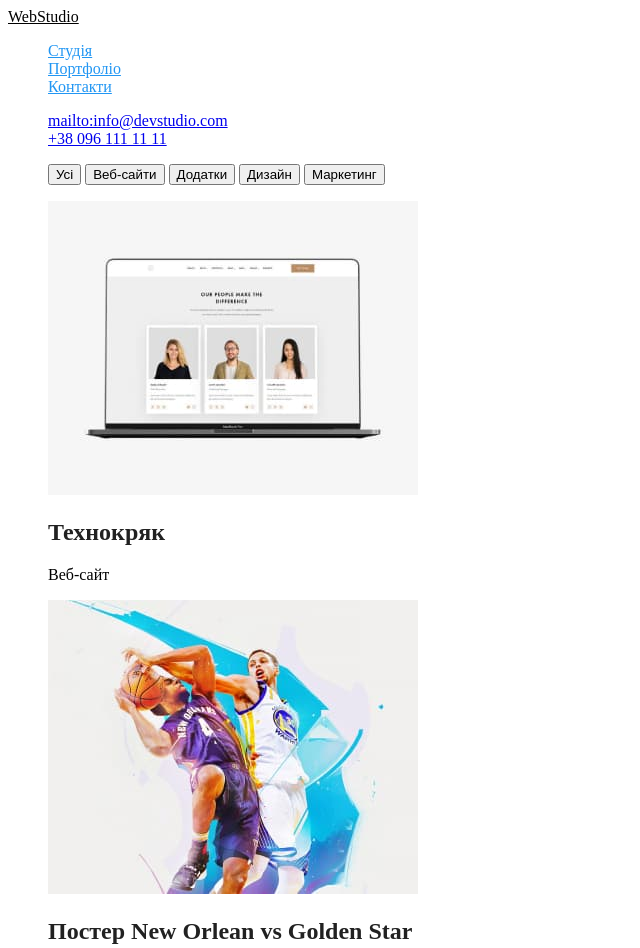
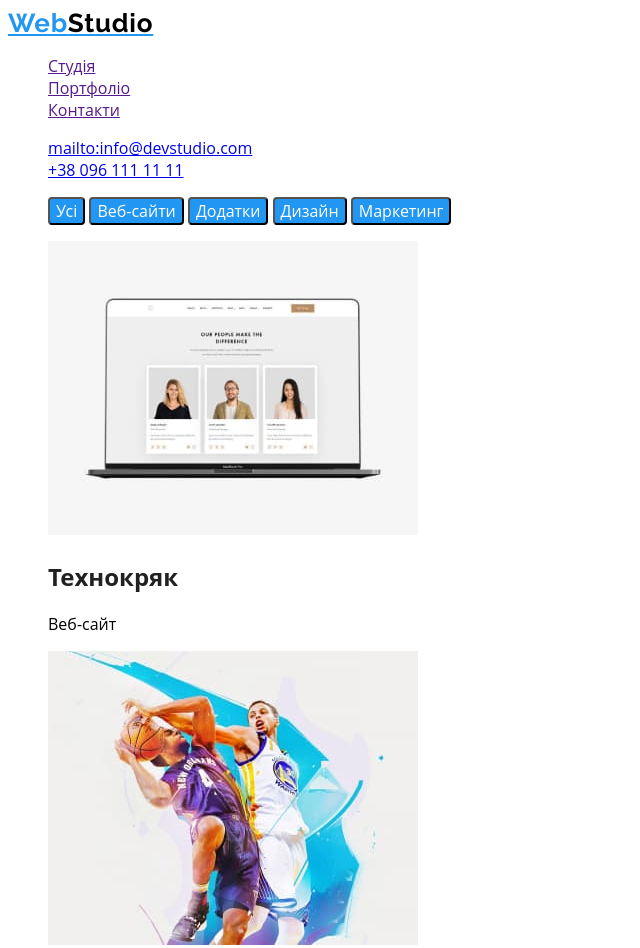
Before and after one commit to YuraRomanenko/goit-markup-hw-02, a plain HTML site: page portfolio.html in a window 1280 px wide. Shown: the top 948 px of the page, without its empty margins (0-640 px from the left). Drawn offline with Linux system fonts and the light colour scheme.

Commit message:
Стили хедер

```diff
--- a/css/styles.css
+++ b/css/styles.css
@@ -5,7 +5,13 @@
     --primary-bg-color:#F5F5F5;
 }
 body {
-    background-color  #F5F5F5;
+    background-color:white;
+    font-family:"Open Sans",Verdana,sans-serif;
+}
+/* ---------header--------- */
+
+.nav .link {
+    color: #2196F3;
 }
 ul {
     list-style: none;
@@ -19,27 +25,51 @@ ul {
  /* акцент #2196F3 */
 
 .logo {
-      color:#000000;
+font-family: 'Raleway';
+font-style: normal;
+font-weight: 700;
+font-size: 26px;
+line-height: 31px;
+letter-spacing: 0.03em;
+color: #2196F3;
+
 }
-.logo:hover {
-    color: #2196F3;
+.logo-header {
+    color:#000000;
+    ;
 }
 /* site nav Навигация*/
 
-.site-nav .link {
-      color: #2196F3;
-}
+
 /* sektion portfolio */
 
 .site-nav .link:hover,
 .site-nav .link:focus {
     color: #000000;
 }
+
+/* Специализация */
+
+
+
+
 .section-title {
     color:#212121 ;
 }
+
+
 /* button */
-.button {
-    color: var(--title-text-color);
-    background-color: var(--primary-bg-color);
-}
+.button.hover{
+    color:  #FFFFFF;
+    background-color:#2196F3;
+    border-radius: 4px;
+    cursor: pointer;
+    font-family: inherit;
+    font-size: 16px;
+  }
+
+  .background {
+    color: #FFFFFF;
+    background-color:#2F303A;
+    background: clip 1600px;
+  }
--- a/portfolio.html
+++ b/portfolio.html
@@ -1,41 +1,41 @@
 <!DOCTYPE html>
 <html lang="uk">
 <head>
-
     <meta charset="UTF-8">
     <meta http-equiv="X-UA-Compatible" content="IE=edge">
     <meta name="viewport" content="width=device-width, initial-scale=1.0">
     <title>Document</title>
+    <link rel="preconnect" href="https://fonts.googleapis.com">
+<link rel="preconnect" href="https://fonts.gstatic.com" crossorigin>
+<link href="https://fonts.googleapis.com/css2?family=Raleway:wght@700&family=Roboto:wght@400;500;700&display=swap" rel="stylesheet">
     <link rel="stylesheet" href="./css/styles.css">
 </head>
 <body class="page">
     <!--Навигация-->
     <header>
         <nav>
-            <a href="./index.html" class="logo">
-                WebStudio
-            </a>
+            <a href="./index.html"class="logo">Web<span class="logo-header">Studio</span> </a>
 
-            <ul class="site-nav list">
+            <ul class="nav-list">
                 <li><a href=""class="link">Студія</a></li>
                 <li><a href=""class="link">Портфоліо</a></li>
                 <li><a href=""class="link">Контакти</a></li>
             </ul>
-            <ul>
-                <li><a href="mailto:info@devstudio.com">mailto:info@devstudio.com</a></li>
-                <li><a href="+380961111111">+38 096 111 11 11</a></li>
+            <ul class="nav-list">
+                <li><a href="mailto:info@devstudio.com" class="link">mailto:info@devstudio.com</a></li>
+                <li><a href="+380961111111" class="link">+38 096 111 11 11</a></li>
             </ul>
         </nav>
     </header>
     <main>
-        <section class="">
+        <section class="button">
             <ul>
                 <li>
-                    <button type="button">Усі</button>
-                    <button type="button">Веб-сайти</button>
-                    <button type="button">Додатки</button>
-                    <button type="button">Дизайн</button>
-                    <button type="button">Маркетинг</button>
+                    <button type="button"class="button hover">Усі</button>
+                    <button type="button"class="button hover">Веб-сайти</button>
+                    <button type="button"class="button hover">Додатки</button>
+                    <button type="button"class="button hover">Дизайн</button>
+                    <button type="button"class="button hover">Маркетинг</button>
                 </li>
             </ul>
         </section>
@@ -49,42 +49,42 @@
                     <p>Веб-сайт</p>
                     <a href=""></a>
                 </li>
-                <li><img src="./images/img (1).jpg" alt="Постер New Orlean vs Golden Star" width="370" height="294">
+                <li><img src="./images/img(1).jpg" alt="Постер New Orlean vs Golden Star" width="370" height="294">
                     <h1 class="section-title">Постер New Orlean vs Golden Star</h1>
                     <p>Дизайн</p>
                     <a href=""></a>
                 </li>
-                <li><img src="./images/img (2).jpg" alt="Ресторан Seafood" width="370" height="294">
+                <li><img src="./images/img(2).jpg" alt="Ресторан Seafood" width="370" height="294">
                     <h1 class="section-title">Ресторан Seafood</h1>
                     <p>Додаток</p>
                     <a href=""></a>
                 </li>
-                <li><img src="./images/img (3).jpg" alt="Проєкт Prime" width="370" height="294">
-                    <hl cass="section-title">Проєкт Prime</h>
+                <li><img src="./images/img(3).jpg" alt="Проєкт Prime" width="370" height="294">
+                    <hl cass="section-title">Проєкт Prime</h1>
                     <p>Маркетинг</p>
                     <a href=""></a>
                 </li>
-                <li><img src="./images/img (4).jpg" alt="Проєкт Boxes" width="370" height="294">
+                <li><img src="./images/img(4).jpg" alt="Проєкт Boxes" width="370" height="294">
                     <h1 class="section-title">Проєкт Boxes</h1>
                     <p>Додаток</p>
                     <a href=""></a>
                 </li>
-                <li><img src="./images/img (5).jpg" alt="Inspiration has no Borders" width="370" height="294">
+                <li><img src="./images/img(5).jpg" alt="Inspiration has no Borders" width="370" height="294">
                     <h1 class="section-title">Inspiration has no Borders</h1>
                     <p>Веб-сайт</p>
                     <a href=""></a>
                 </li>
-                <li><img src="./images/img (6).jpg" alt="Видання Limited Edition" width="370" height="294">
+                <li><img src="./images/img(6).jpg" alt="Видання Limited Edition" width="370" height="294">
                     <h1 class="section-title">Видання Limited Edition</h1>
                     <p>Дизайн</p>
                     <a href=""></a>
                 </li>
-                <li><img src="./images/img (7).jpg" alt="Проєкт LAB" width="370" height="294">
+                <li><img src="./images/img(7).jpg" alt="Проєкт LAB" width="370" height="294">
                     <h1 class="section-title">Проєкт LAB</h1>
                     <p>Маркетинг</p>
                     <a href=""></a>
                 </li>
-                <li><img src="./images/img (8).jpg" alt="Growing Business" width="370" height="294">
+                <li><img src="./images/img(8).jpg" alt="Growing Business" width="370" height="294">
                     <h1 class="section-title">Growing Business</h1>
                     <p>Додаток</p>
                     <a href=""></a>
@@ -100,7 +100,8 @@
                 WebStudio
             </a>
         <ul>
-            <li><a href="м.Київ.пр-тЛесіУкраїнки.26"> м.Київ.пр-т Лесі Українки.26</a></li>
+            <li><a href="https://www.google.com/maps/place/Lesi+Ukrainky+Blvd,+26,+Kyiv,+Ukraina,+02000/@50.4265807,30.5361971,17z/data=!3m1!4b1!4m5!3m4!1s0x40d4cf0e033ecbe9:0x57a4dffefec77da0!8m2!3d50.4265807!4d30.5383858">
+                м.Київ.пр-т Лесі Українки.26</a></li>
             <li><a href="mailto:info@devstudio.com">info@devstudio.com</a></li>
             <li><a href="tel:+380961111111">+38 096 111 11 11</a></li>
         </ul>
```
Also changed, not shown: index.html (+15 -14 lines), images/img(1).jpg (renamed from images/img (1).jpg), images/img(2).jpg (renamed from images/img (2).jpg), images/img(3).jpg (renamed from images/img (3).jpg), images/img(4).jpg (renamed from images/img (4).jpg), images/img(5).jpg (renamed from images/img (5).jpg), images/img(6).jpg (renamed from images/img (6).jpg), images/img(7).jpg (renamed from images/img (7).jpg), images/img(8).jpg (renamed from images/img (8).jpg).
